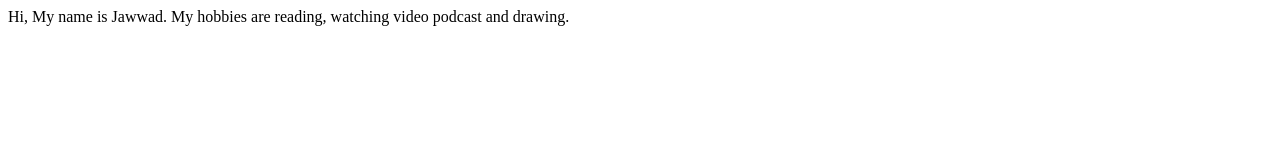
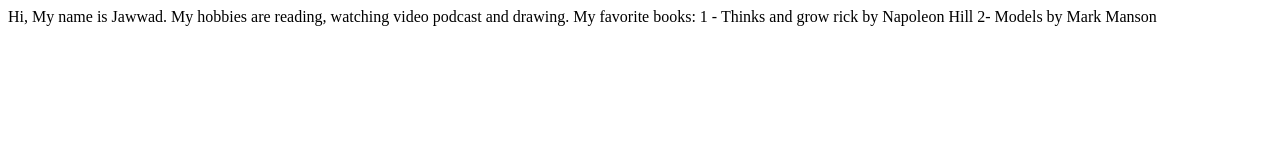
Before and after one commit to mdJawwad96/mohammadjawwad-site, a plain HTML site: page index.html in a window 1280 px wide. Drawn offline with Linux system fonts and the light colour scheme.

Commit message:
docs: added favorite books

```diff
--- a/index.html
+++ b/index.html
@@ -8,5 +8,9 @@
 <body>
     Hi, My name is Jawwad.
     My hobbies are reading, watching video podcast and drawing.
+
+    My favorite books:
+    1 - Thinks and grow rick by Napoleon Hill
+    2-  Models by Mark Manson
 </body>
 </html>
```
